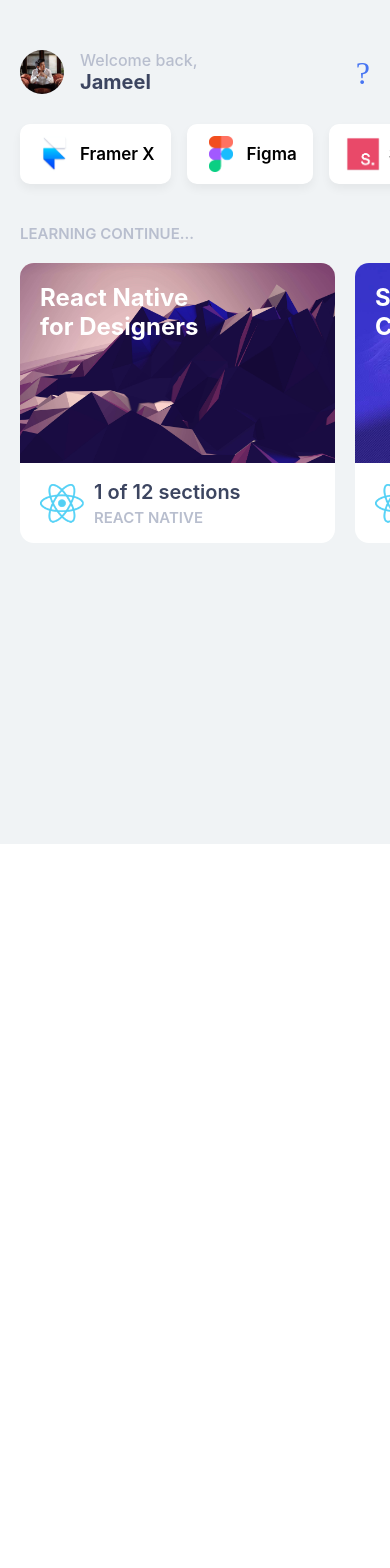
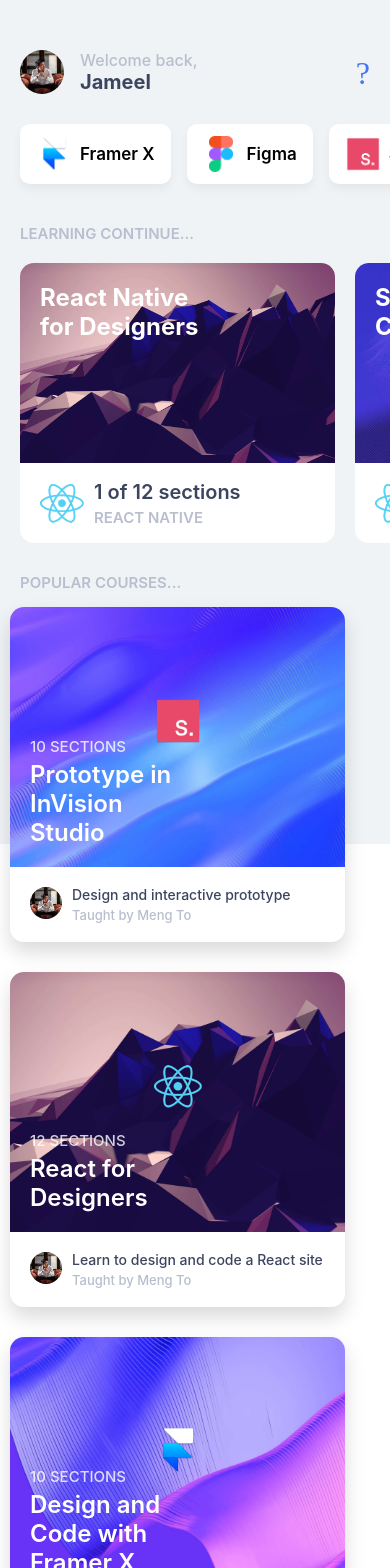
Before and after one commit to jameel-fullstackdeveloper/designcode-app, a React Native app: screen / in a window 390 px wide. Shown: the top 1568 px of the page. Before the commit the page ends 844 px from the top, so only its background shows below. Built offline with nearby package versions, Linux system fonts and the light colour scheme.

Commit message:
add popular courses heading

```diff
--- a/App.js
+++ b/App.js
@@ -3,6 +3,7 @@
 import styled from 'styled-components/native'
 import Card from './components/Card';
 import Logo from './components/Logo'
+import Course from './components/Course';
 import { Ionicons } from '@expo/vector-icons'
 
 export default function App() {
@@ -58,6 +59,25 @@
       ))}
 
         </ScrollView>
+
+
+        <SubTitle>Popular Courses...</SubTitle>
+
+        {courses.map((course, index) => (
+
+  <Course
+    key={index}
+    image={course.image}
+    title={course.title}
+    subtitle={course.subtitle}
+    logo={course.logo}
+    author={course.author}
+    avatar={course.avatar}
+    caption={course.caption}
+  />
+))}
+
+
       </ScrollView>
     </SafeAreaView>
     </Container>
@@ -162,3 +182,44 @@
     logo: require("./assets/logo-react.png")
   }
 ];
+
+
+const courses = [
+  {
+    title: "Prototype in InVision Studio",
+    subtitle: "10 sections",
+    image: require("./assets/background13.jpg"),
+    logo: require("./assets/logo-studio.png"),
+    author: "Meng To",
+    avatar: require("./assets/avatar.jpg"),
+    caption: "Design and interactive prototype"
+  },
+  {
+    title: "React for Designers",
+    subtitle: "12 sections",
+    image: require("./assets/background11.jpg"),
+    logo: require("./assets/logo-react.png"),
+    author: "Meng To",
+    avatar: require("./assets/avatar.jpg"),
+    caption: "Learn to design and code a React site"
+  },
+  {
+    title: "Design and Code with Framer X",
+    subtitle: "10 sections",
+    image: require("./assets/background14.jpg"),
+    logo: require("./assets/logo-framerx.png"),
+    author: "Meng To",
+    avatar: require("./assets/avatar.jpg"),
+    caption: "Create powerful design and code components for your app"
+  },
+  {
+    title: "Design System in Figma",
+    subtitle: "10 sections",
+    image: require("./assets/background6.jpg"),
+    logo: require("./assets/logo-figma.png"),
+    author: "Meng To",
+    avatar: require("./assets/avatar.jpg"),
+    caption:
+      "Complete guide to designing a site using a collaborative design tool"
+  }
+];
--- a/app.json
+++ b/app.json
@@ -22,6 +22,7 @@
     "web": {
       "favicon": "./assets/favicon.png"
     },
-    "description": "this is just for testing"
+    "description": "this is just for testing",
+    "githubUrl": "https://github.com/jameel-fullstackdeveloper/designcode-app.git"
   }
 }
--- /dev/null
+++ b/components/Course.js
@@ -0,0 +1,100 @@
+import React from "react";
+import styled from "styled-components/native";
+
+const Course = props => (
+  <Container>
+    <Cover>
+      <Image source={props.image} />
+      <Logo source={props.logo} resizeMode="contain" />
+      <Subtitle>{props.subtitle}</Subtitle>
+      <Title>{props.title}</Title>
+    </Cover>
+    <Content>
+      <Avatar source={props.avatar} />
+      <Caption>{props.caption}</Caption>
+      <Author>Taught by {props.author}</Author>
+    </Content>
+  </Container>
+);
+
+export default Course;
+
+const Container = styled.View`
+  width: 335px;
+  height: 335px;
+  border-radius: 14px;
+  background: white;
+  box-shadow: 0 10px 20px rgba(0, 0, 0, 0.15);
+  margin: 15px 10px;
+`;
+
+const Cover = styled.View`
+  height: 260px;
+  border-top-right-radius: 14px;
+  border-top-left-radius: 14px;
+  overflow: hidden;
+  justify-content: flex-end;
+`;
+
+const Image = styled.Image`
+  position: absolute;
+  width: 100%;
+  height: 100%;
+`;
+
+const Logo = styled.Image`
+  width: 48px;
+  height: 48px;
+  position: absolute;
+  top: 90px;
+  left: 50%;
+  margin-left: -24px;
+`;
+
+const Title = styled.Text`
+  font-size: 24px;
+  color: white;
+  font-weight: 600;
+  margin-top: 4px;
+  width: 170px;
+  margin-bottom: 20px;
+  margin-left: 20px;
+`;
+
+const Subtitle = styled.Text`
+  font-size: 15px;
+  color: rgba(255, 255, 255, 0.8);
+  font-weight: 500;
+  text-transform: uppercase;
+  margin-left: 20px;
+`;
+
+
+const Content = styled.View`
+  padding-left: 62px;
+  justify-content: center;
+  height: 75px;
+`;
+
+const Avatar = styled.Image`
+  width: 32px;
+  height: 32px;
+  position: absolute;
+  top: 20px;
+  left: 20px;
+  border-radius: 16px;
+`;
+
+const Caption = styled.Text`
+  font-size: 14px;
+  color: #3c4560;
+  font-weight: 500;
+  max-width: 260px;
+`;
+
+const Author = styled.Text`
+  font-size: 13px;
+  color: #b8bece;
+  font-weight: 500;
+  margin-top: 4px;
+`;
```
